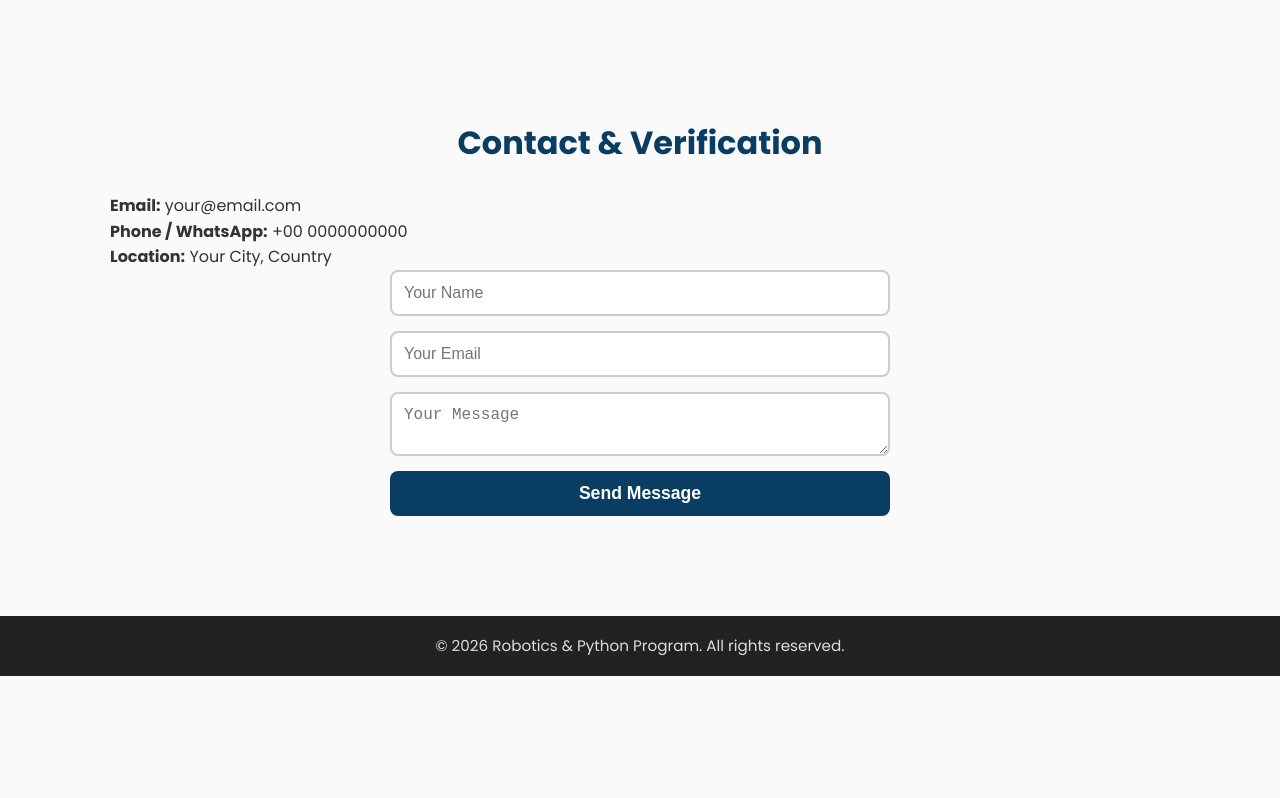
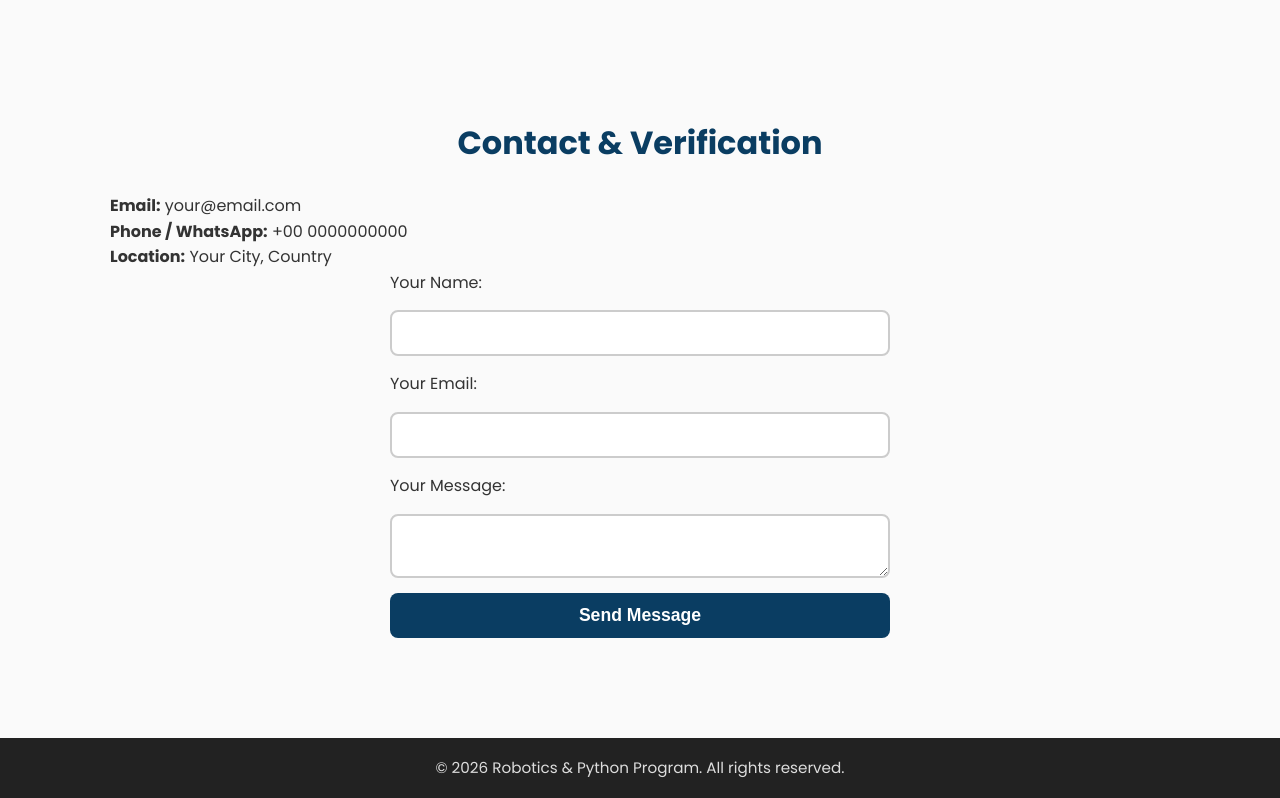
Before and after one commit to ekrama040-byte/websiteforxafrobos, a plain HTML site: page index.html in a window 1280 px wide. Shown: the part 1732-2530 px from the top of the page. Before the commit the page ends 2408 px from the top, so only its background shows below. Drawn offline with Linux system fonts and the light colour scheme.

Commit message:
Revise contact form with labels and action

```diff
--- a/index.html
+++ b/index.html
@@ -87,12 +87,18 @@
     <p><strong>Phone / WhatsApp:</strong> +00 0000000000</p>
     <p><strong>Location:</strong> Your City, Country</p>
 
-    <form>
-        <input type="text" placeholder="Your Name" required>
-        <input type="email" placeholder="Your Email" required>
-        <textarea placeholder="Your Message"></textarea>
-        <button type="submit">Send Message</button>
-    </form>
+<form action="/send-message" method="POST">
+  <label for="name">Your Name:</label>
+  <input type="text" id="name" name="name" required>
+
+  <label for="email">Your Email:</label>
+  <input type="email" id="email" name="email" required>
+
+  <label for="message">Your Message:</label>
+  <textarea id="message" name="message" required></textarea>
+
+  <button type="submit">Send Message </button>
+</form>
 </section>
 
 <!-- Footer -->
```
